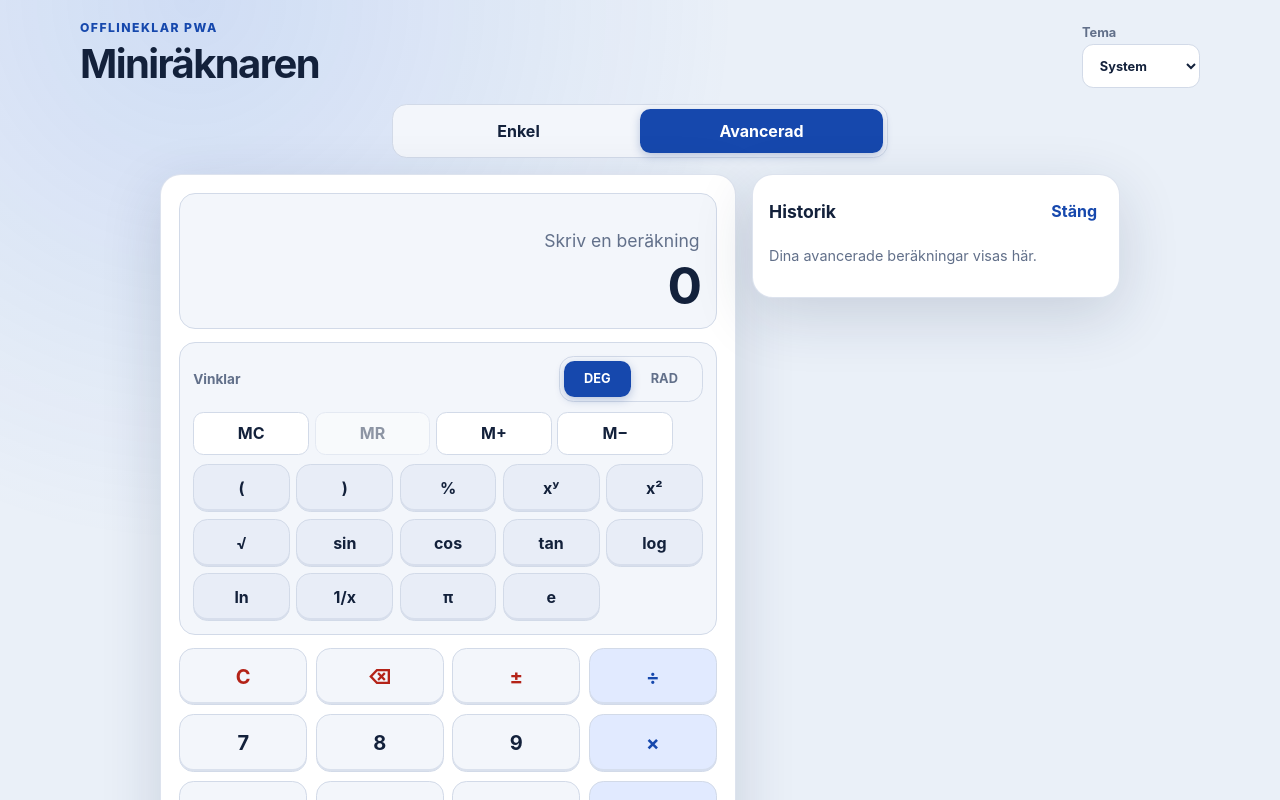
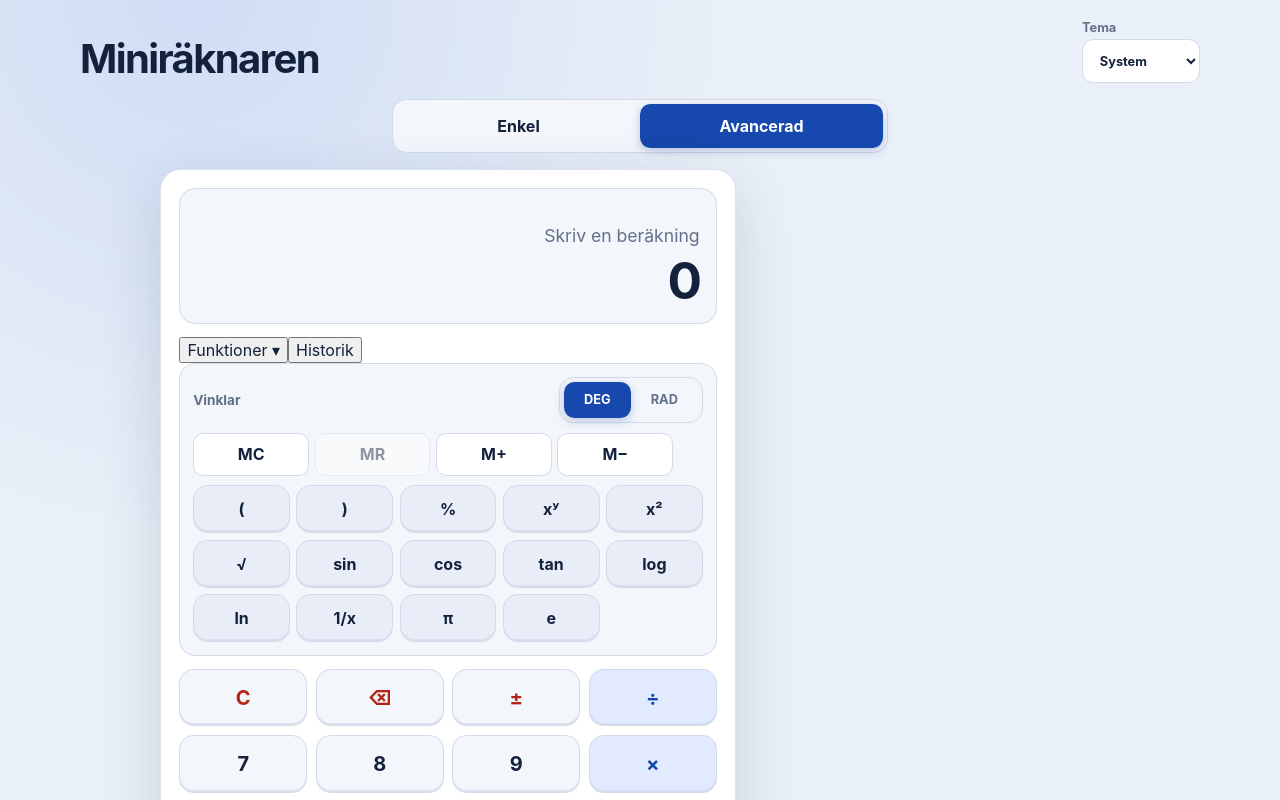
Before and after one commit to erland/pwa-calculator, a React (Vite) app: page / in a window 1280 px wide. Both pictures are taken after a click on the button "Avancerad". Shown: the top 800 px of the page. Built offline with nearby package versions, Linux system fonts and the light colour scheme.

Commit message:
Add compact function and history panels

```diff
--- a/src/app/App.tsx
+++ b/src/app/App.tsx
@@ -1,4 +1,4 @@
-import { useEffect, useLayoutEffect, useMemo, useReducer } from 'react'
+import { useEffect, useLayoutEffect, useMemo, useReducer, useState } from 'react'
 import { calculatorReducer, createCalculatorState, type CalculatorAction } from '../calculator/state/calculatorState'
 import { AdvancedKeypad } from '../components/AdvancedKeypad'
 import { BasicKeypad } from '../components/BasicKeypad'
@@ -8,6 +8,8 @@ import { loadPersistedState, savePersistedState, type PersistedState, type Theme
 
 export function App() {
   const [state, dispatch] = useReducer(calculatorReducer, undefined, () => createCalculatorState(loadPersistedState()))
+  const [functionsOpen, setFunctionsOpen] = useState(false)
+  const [historyOpen, setHistoryOpen] = useState(false)
   const persisted = useMemo<PersistedState>(() => ({
     mode: state.mode,
     angleMode: state.angleMode,
@@ -18,6 +20,12 @@ export function App() {
 
   useEffect(() => { savePersistedState(persisted) }, [persisted])
   useEffect(() => applyTheme(state.theme), [state.theme])
+  useEffect(() => {
+    if (state.mode !== 'advanced') {
+      setFunctionsOpen(false)
+      setHistoryOpen(false)
+    }
+  }, [state.mode])
   useLayoutEffect(() => bindKeyboard(dispatch), [])
 
   return (
@@ -25,10 +33,7 @@ export function App() {
       <a className="skip-link" href="#calculator">Hoppa till miniräknaren</a>
       <main className={`app-layout mode-${state.mode}`}>
         <header className="app-header">
-          <div>
-            <p className="eyebrow">Offlineklar PWA</p>
-            <h1>Miniräknaren</h1>
-          </div>
+          <h1>Miniräknaren</h1>
           <label className="theme-picker">
             <span>Tema</span>
             <select value={state.theme} onChange={(event) => dispatch({ type: 'set-theme', theme: event.target.value as Theme })}>
@@ -50,10 +55,40 @@ export function App() {
               <span className="expression">{displayExpression(state.expression) || 'Skriv en beräkning'}</span>
               {state.error ? <strong className="error">{state.error}</strong> : <strong className="result">{state.result}</strong>}
             </div>
-            {state.mode === 'advanced' && <AdvancedKeypad dispatch={dispatch} angleMode={state.angleMode} hasMemory={state.memory !== null} />}
+            {state.mode === 'advanced' && (
+              <>
+                <div className="advanced-toolbar">
+                  <button
+                    type="button"
+                    className="panel-toggle functions-toggle"
+                    aria-expanded={functionsOpen}
+                    aria-controls="advanced-functions-panel"
+                    onClick={() => setFunctionsOpen((open) => !open)}
+                  >
+                    Funktioner <span aria-hidden="true">{functionsOpen ? '▴' : '▾'}</span>
+                  </button>
+                  <button
+                    type="button"
+                    className="panel-toggle history-toggle"
+                    aria-expanded={historyOpen}
+                    aria-controls="history-panel"
+                    onClick={() => setHistoryOpen(true)}
+                  >
+                    Historik
+                  </button>
+                </div>
+                <div id="advanced-functions-panel" className="advanced-panel" data-open={functionsOpen ? 'true' : 'false'}>
+                  <AdvancedKeypad
+                    dispatch={dispatch}
+                    angleMode={state.angleMode}
+                    hasMemory={state.memory !== null}
+                    onFunctionChosen={() => setFunctionsOpen(false)}
+                  />
+                </div>
+              </>
+            )}
             <BasicKeypad dispatch={dispatch} />
           </section>
-          {state.mode === 'advanced' && <HistoryPanel history={state.history} dispatch={dispatch} />}
         </div>
 
         <details className="install-help">
@@ -61,6 +96,12 @@ export function App() {
           <p>Öppna webbläsarens meny och välj att installera eller lägga till appen på hemskärmen. Efter första fullständiga laddningen fungerar beräkningar och sparade inställningar utan nätverk.</p>
         </details>
       </main>
+      {state.mode === 'advanced' && historyOpen && (
+        <div className="history-overlay">
+          <button type="button" className="history-backdrop" aria-label="Stäng historik" onClick={() => setHistoryOpen(false)} />
+          <HistoryPanel history={state.history} dispatch={dispatch} onClose={() => setHistoryOpen(false)} />
+        </div>
+      )}
       <UpdatePrompt />
     </>
   )
```
